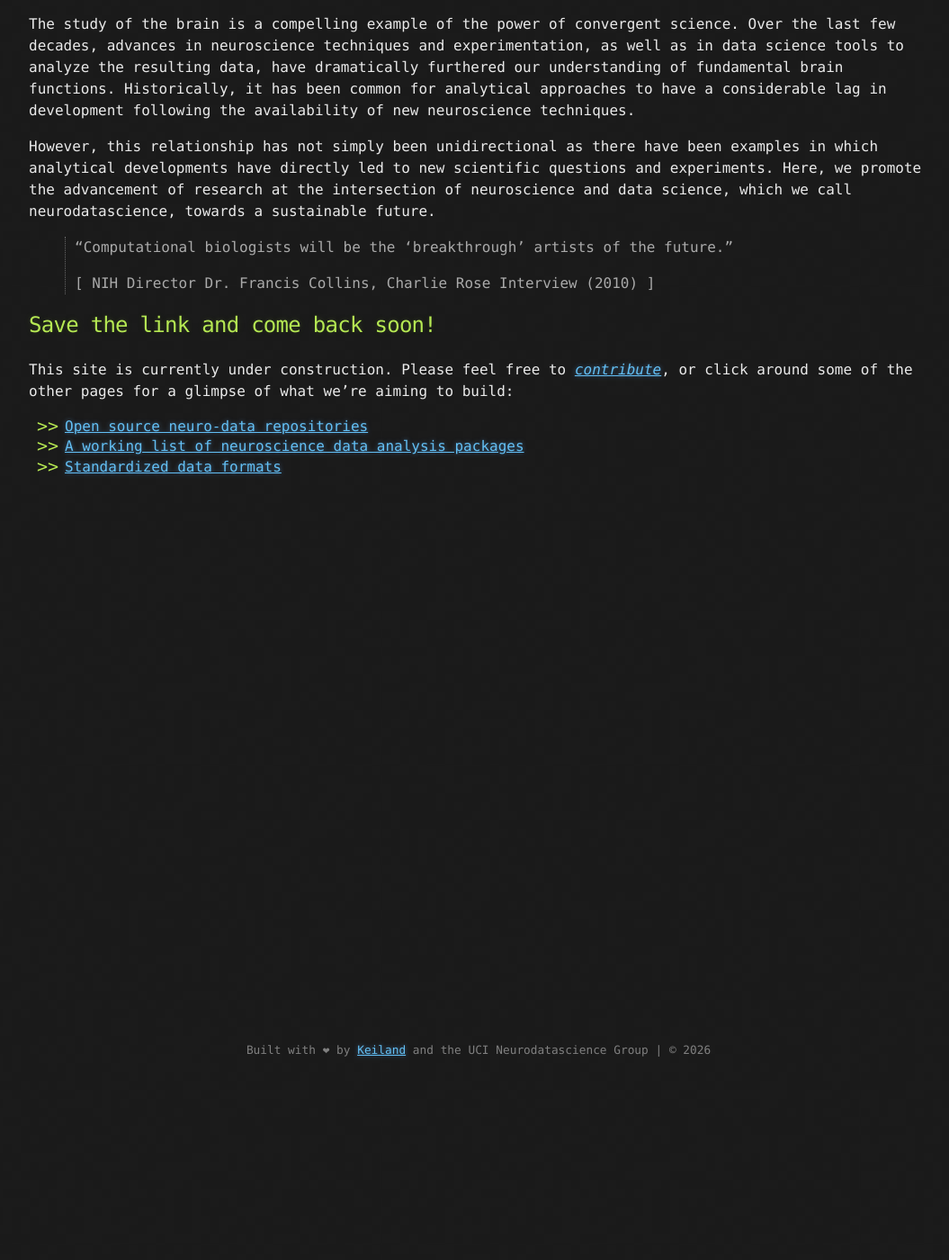
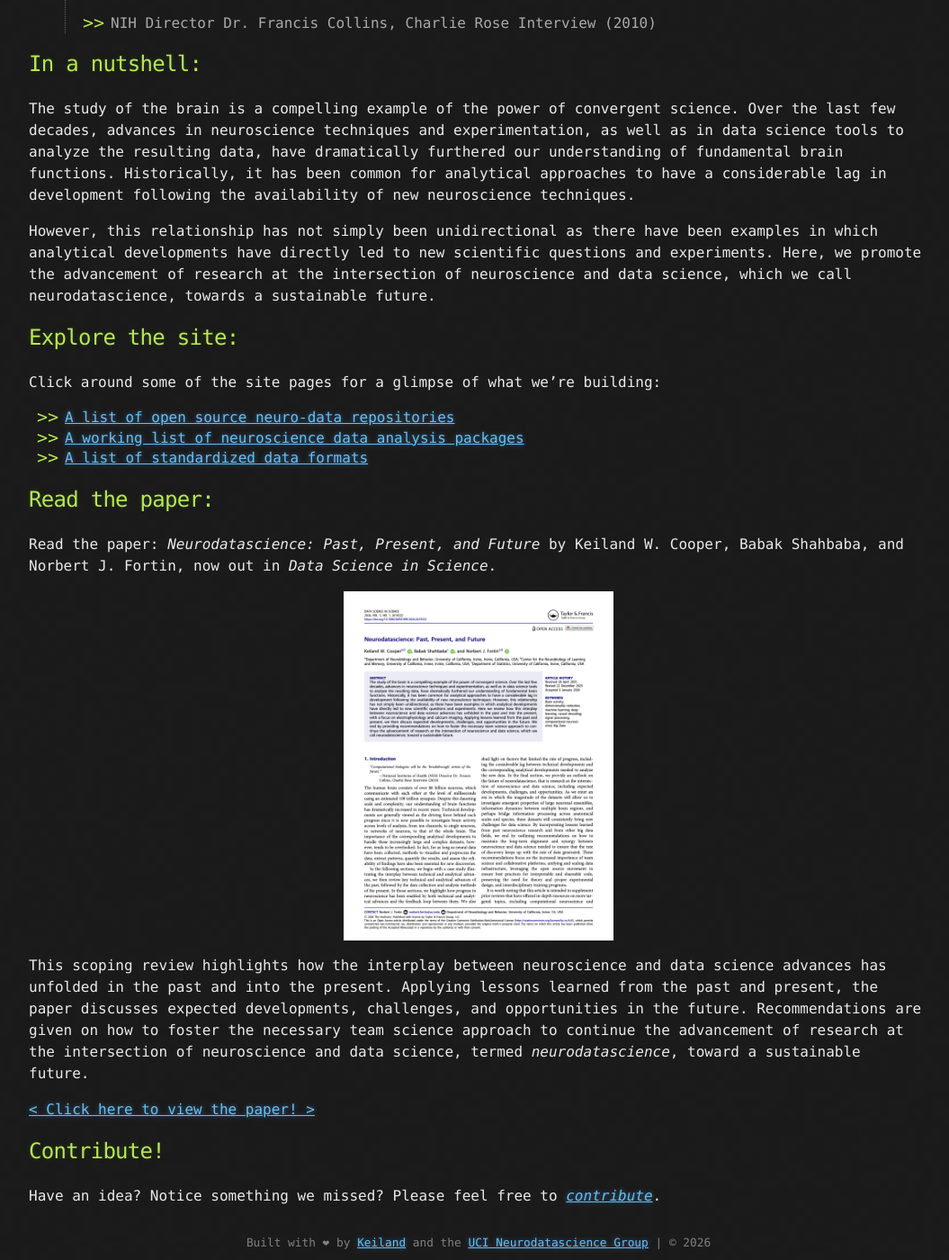
Before and after one commit to neurodatascience-group/neurodatascience-group.github.io, a Jekyll site: the page built from index.md, in a window 1280 px wide and 1400 px high, scrolled down 214 px. Shown: the whole window at 90% size, without its empty margins (108-1163 px from the left). Built offline with Jekyll 4.4.1, drawn with Linux system fonts in a browser that asks for light colours; some of the changed text lies outside the part shown.

Commit message:
Some site updates (home, neurodata group page)

```diff
--- a/_layouts/default.html
+++ b/_layouts/default.html
@@ -55,6 +55,6 @@
     </div>
    </main>
 
-    <footer style="font-size: 0.8rem;color:grey">Built with &#10084; by <a href="https://kwcooper.xyz" target="_blank">Keiland</a> and the UCI Neurodatascience Group | &copy; 2026 </footer>
+    <footer style="font-size: 0.8rem;color:grey">Built with &#10084; by <a href="https://kwcooper.xyz" target="_blank">Keiland</a> and the <a href="./neurodatascience-group" target="_blank">UCI Neurodatascience Group</a> | &copy; 2026 </footer>
   </body>
 </html>
--- a/ideas.txt
+++ b/ideas.txt
@@ -7,4 +7,7 @@ A short list of some ideas:
 - Learning to code resources
 - Books, books, books (courses?)
 
---  --
+-- Cool additions --
+add logic that sources info from listed github repositories and keeps it up to date automatically
+
+Workshops: https://cellfate.uci.edu/neurodatascience/
--- a/index.md
+++ b/index.md
@@ -3,24 +3,36 @@ layout: default
 title: Home
 ---
 
-## In a nutshell
+>  “Computational biologists will be the ‘breakthrough’ artists of the future.”
+>
+>  - NIH Director Dr. Francis Collins, Charlie Rose Interview (2010)
+
+## In a nutshell:
+
 The study of the brain is a compelling example of the power of convergent science. Over the last few decades, advances in neuroscience techniques and experimentation, as well as in data science tools to analyze the resulting data, have dramatically furthered our understanding of fundamental brain functions. Historically, it has been common for analytical approaches to have a considerable lag in development following the availability of new neuroscience techniques.
 
 However, this relationship has not simply been unidirectional as there have been examples in which analytical developments have directly led to new scientific questions and experiments. Here, we promote the advancement of research at the intersection of neuroscience and data science, which we call neurodatascience, towards a sustainable future.
 
->  “Computational biologists will be the ‘breakthrough’ artists of the future.”
->
->  [ NIH Director Dr. Francis Collins, Charlie Rose Interview (2010) ]
+## Explore the site:
+ Click around some of the site pages for a glimpse of what we're building:
+
+* [A list of open source neuro-data repositories](./repositories.html){:target="_blank" rel="noopener noreferrer"}
+* [A working list of neuroscience data analysis packages](./packages.html){:target="_blank" rel="noopener noreferrer"}
+* [A list of standardized data formats](./formats.html){:target="_blank" rel="noopener noreferrer"}
+
+## Read the paper:
+
+Read the paper: _Neurodatascience: Past, Present, and Future_ by Keiland W. Cooper, Babak Shahbaba, and Norbert J. Fortin, now out in _Data Science in Science_.
+
+[![The Neurodatascience paper](./assets/images/neurodatascience_paper.png){: style="display: block; margin: auto; width: 30%;" } ](https://doi.org/10.1080/26941899.2026.2619222){:target="_blank" rel="noopener noreferrer"}
+
+This scoping review highlights how the interplay between neuroscience and data science advances has unfolded in the past and into the present. Applying lessons learned from the past and present, the paper discusses expected developments, challenges, and opportunities in the future. Recommendations are given on how to foster the necessary team science approach to continue the advancement of research at the intersection of neuroscience and data science, termed _neurodatascience_, toward a sustainable future.
+
+[< Click here to view the paper! >](https://doi.org/10.1080/26941899.2026.2619222){:target="_blank" rel="noopener noreferrer"}
 
 
-## Save the link and come back soon!
-This site is currently under construction. Please feel free to [_contribute_](./contribute){:target="_blank" rel="noopener noreferrer"}, or click around some of the other pages for a glimpse of what we're aiming to build:
-
-* [Open source neuro-data repositories](./repositories.html)
-* [A working list of neuroscience data analysis packages](./packages.html)
-* [Standardized data formats](./formats.html)
-
-
+## Contribute!
+Have an idea? Notice something we missed? Please feel free to [_contribute_](./contribute){:target="_blank" rel="noopener noreferrer"}.
 
 <!-- https://github.com/neurodatascience-group/neurodatascience-group.github.io -->
 <!-- https://github.com/neurodatascience-group/neurodatascience-group.github.io/issues -->
```
Also changed, not shown: neurodatascience-group.md (added, +15 -0 lines), assets/images/NeuroDataScience.jpg (added), assets/images/neurodatascience_paper.png (added), 11 other files.
